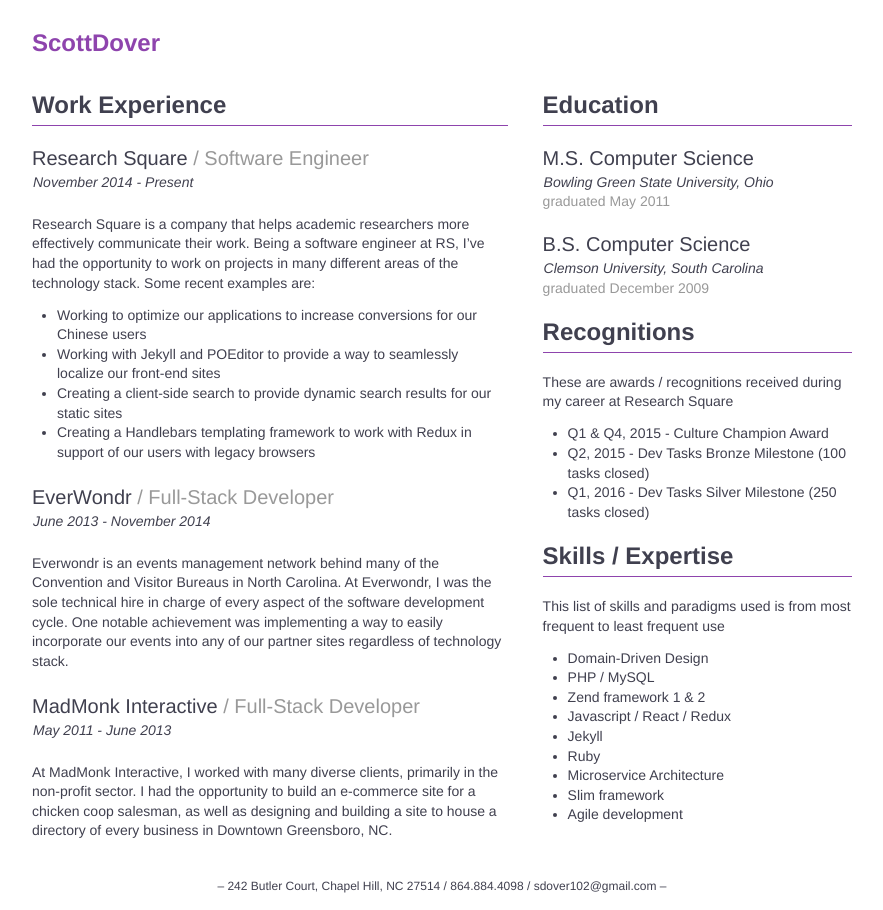
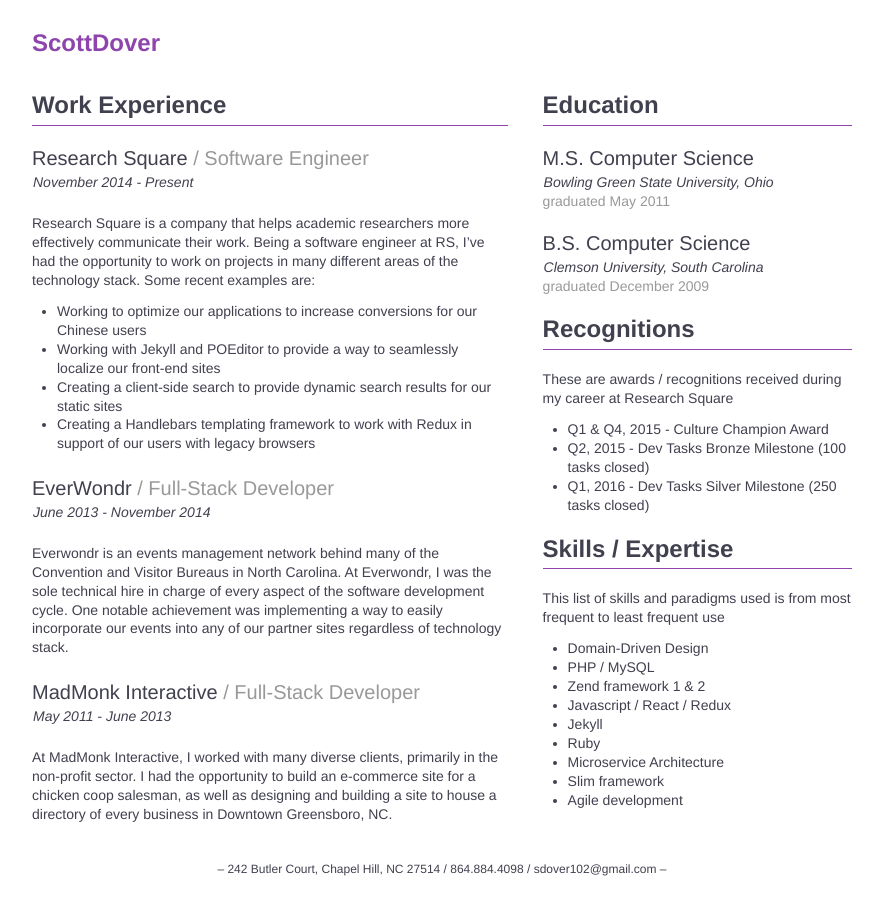
Before and after one commit to scottdover/scottdover.github.io, a Jekyll site: the page built from resume.html, in a window 1280 px wide. Shown: the whole page, without its empty margins (198-1081 px from the left). Built offline with Jekyll 4.4.1, drawn with Linux system fonts in a browser that asks for light colours; Markdown is read by kramdown in place of the engine named in the settings.

Commit message:
[improvement] Condense line-height

```diff
--- a/dist/styles/app.css
+++ b/dist/styles/app.css
@@ -94,7 +94,7 @@
 
 body.resume {
     font-size: 14px;
-    line-height: 1.4;
+    line-height: 1.35;
 }
     .resume ul {
         padding-left: 25px;
```
